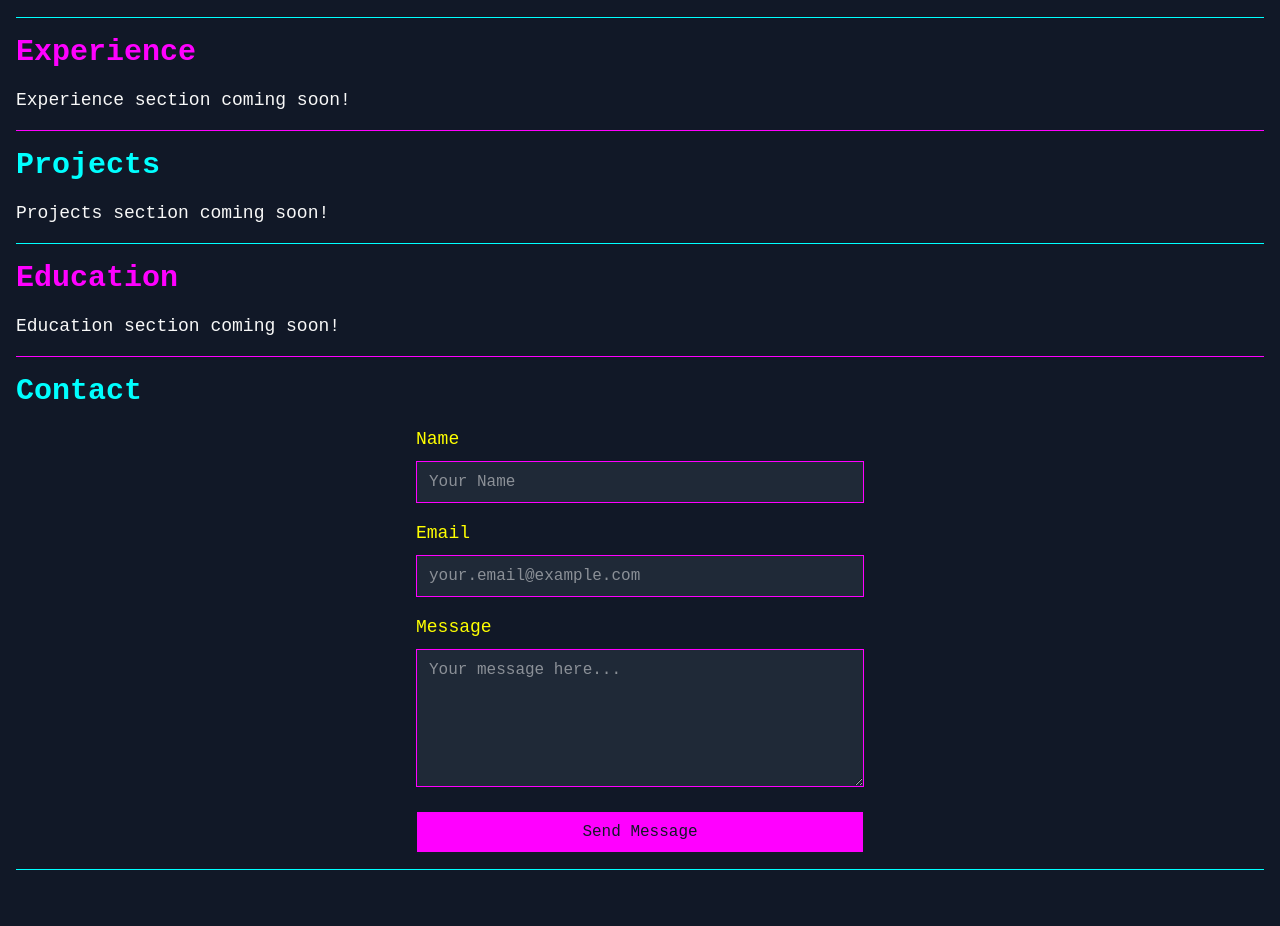
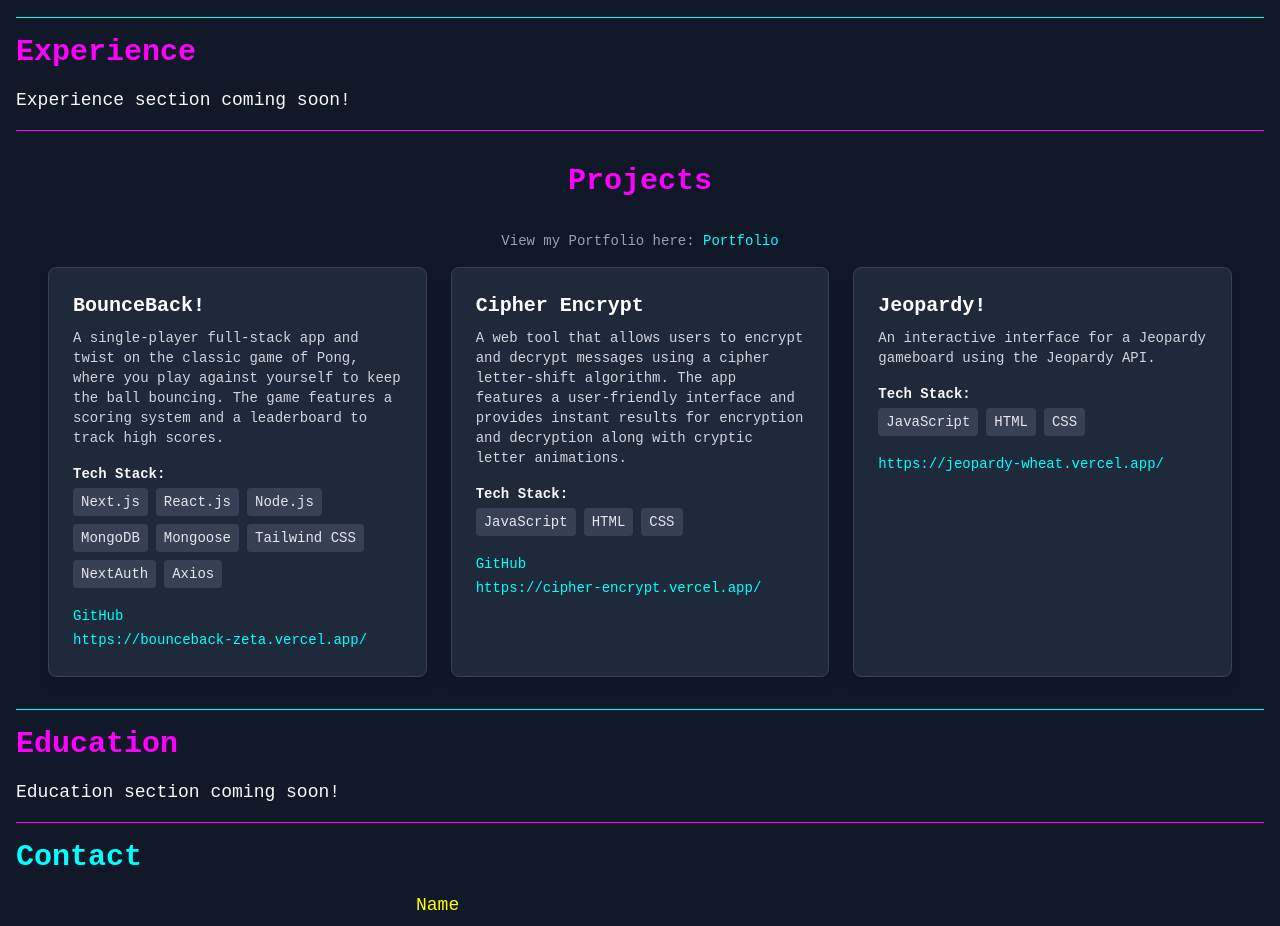
Before and after one commit to natep1123/Digital-CV, a Next.js app: page / in a window 1280 px wide. Shown: the part 600-1526 px from the top of the page. Before the commit the page ends 1486 px from the top, so only its background shows below. Built offline with nearby package versions, Linux system fonts and the light colour scheme.

Commit message:
Added projectsDB, populated projects section and restyled anchor tags

```diff
--- a/src/components/About.jsx
+++ b/src/components/About.jsx
@@ -11,7 +11,7 @@ export default function About() {
           href="https://www.springboard.com/"
           target="_blank"
           rel="noopener noreferrer"
-          className="text-[#ffff00] underline"
+          className="text-[#00ffff] hover:underline"
         >
           Springboard
         </a>
@@ -21,7 +21,7 @@ export default function About() {
           href="https://www.eku.edu/"
           target="_blank"
           rel="noopener noreferrer"
-          className="text-[#ffff00] underline"
+          className="text-[#00ffff] hover:underline"
         >
           Eastern Kentucky University
         </a>
--- a/src/components/Projects.jsx
+++ b/src/components/Projects.jsx
@@ -1,8 +1,77 @@
+import { projects } from "@/lib/projectsDB";
+
 export default function Projects() {
   return (
-    <section id="projects" className="py-4 border-b border-[#00ffff]">
-      <h2 className="text-3xl font-bold text-[#00ffff] mb-4">Projects</h2>
-      <p className="text-lg ">Projects section coming soon!</p>
+    <section
+      id="projects"
+      className="py-8 border-b border-[#00ffff] bg-gray-900"
+    >
+      <div className="max-w-7xl mx-auto px-4 sm:px-6 lg:px-8">
+        <h2 className="text-3xl font-bold text-[#ff00ff] mb-8 text-center">
+          Projects
+        </h2>
+        <span className="text-sm text-center text-gray-400 mb-4 block">
+          View my Portfolio here:{" "}
+          <a
+            href="https://github.com/natep1123/Portfolio"
+            className="text-[#00ffff] hover:underline"
+          >
+            Portfolio
+          </a>
+        </span>
+        <div className="grid grid-cols-1 md:grid-cols-2 lg:grid-cols-3 gap-6">
+          {projects.map((project, index) => (
+            <div
+              key={index}
+              className="bg-gray-800 rounded-lg p-6 shadow-lg hover:shadow-xl transition-shadow duration-300 border border-gray-700"
+            >
+              <h3 className="text-xl font-semibold text-white mb-2">
+                {project.title}
+              </h3>
+              <p className="text-gray-300 text-sm mb-4">{project.summary}</p>
+              <div className="mb-4">
+                <h4 className="text-sm font-semibold ">Tech Stack:</h4>
+                <ul className="flex flex-wrap gap-2 mt-1">
+                  {project.techStack.map((tech, techIndex) => (
+                    <li
+                      key={techIndex}
+                      className="text-sm bg-gray-700 text-gray-200 px-2 py-1 rounded"
+                    >
+                      {tech}
+                    </li>
+                  ))}
+                </ul>
+              </div>
+              <ul>
+                {project.githubRepo ? (
+                  <li>
+                    <a
+                      href={project.githubRepo}
+                      target="_blank"
+                      rel="noopener noreferrer"
+                      className="text-[#00ffff] hover:underline text-sm"
+                    >
+                      GitHub
+                    </a>
+                  </li>
+                ) : null}
+                {project.deploymentLink ? (
+                  <li>
+                    <a
+                      href={project.deploymentLink}
+                      target="_blank"
+                      rel="noopener noreferrer"
+                      className="text-[#00ffff] hover:underline text-sm"
+                    >
+                      {project.deploymentLink}
+                    </a>
+                  </li>
+                ) : null}
+              </ul>
+            </div>
+          ))}
+        </div>
+      </div>
     </section>
   );
 }
--- /dev/null
+++ b/src/lib/projectsDB.js
@@ -0,0 +1,46 @@
+// Acts as a databse to storeprojects for dynamic rendering in Projects component
+
+// Schema for project objects
+const projectSchema = {
+  title: String,
+  githubRepo: String | null,
+  deploymentLink: String | null,
+  techStack: [String],
+  summary: String,
+};
+
+export const projects = [
+  {
+    title: "BounceBack!",
+    githubRepo: "https://github.com/natep1123/bounceback",
+    deploymentLink: "https://bounceback-zeta.vercel.app/",
+    techStack: [
+      "Next.js",
+      "React.js",
+      "Node.js",
+      "MongoDB",
+      "Mongoose",
+      "Tailwind CSS",
+      "NextAuth",
+      "Axios",
+    ],
+    summary:
+      "A single-player full-stack app and twist on the classic game of Pong, where you play against yourself to keep the ball bouncing. The game features a scoring system and a leaderboard to track high scores.",
+  },
+  {
+    title: "Cipher Encrypt",
+    githubRepo: "https://github.com/natep1123/project-two",
+    deploymentLink: "https://cipher-encrypt.vercel.app/",
+    techStack: ["JavaScript", "HTML", "CSS"],
+    summary:
+      "A web tool that allows users to encrypt and decrypt messages using a cipher letter-shift algorithm. The app features a user-friendly interface and provides instant results for encryption and decryption along with cryptic letter animations.",
+  },
+  {
+    title: "Jeopardy!",
+    githubRepo: null,
+    deploymentLink: "https://jeopardy-wheat.vercel.app/",
+    techStack: ["JavaScript", "HTML", "CSS"],
+    summary:
+      "An interactive interface for a Jeopardy gameboard using the Jeopardy API.",
+  },
+];
```
